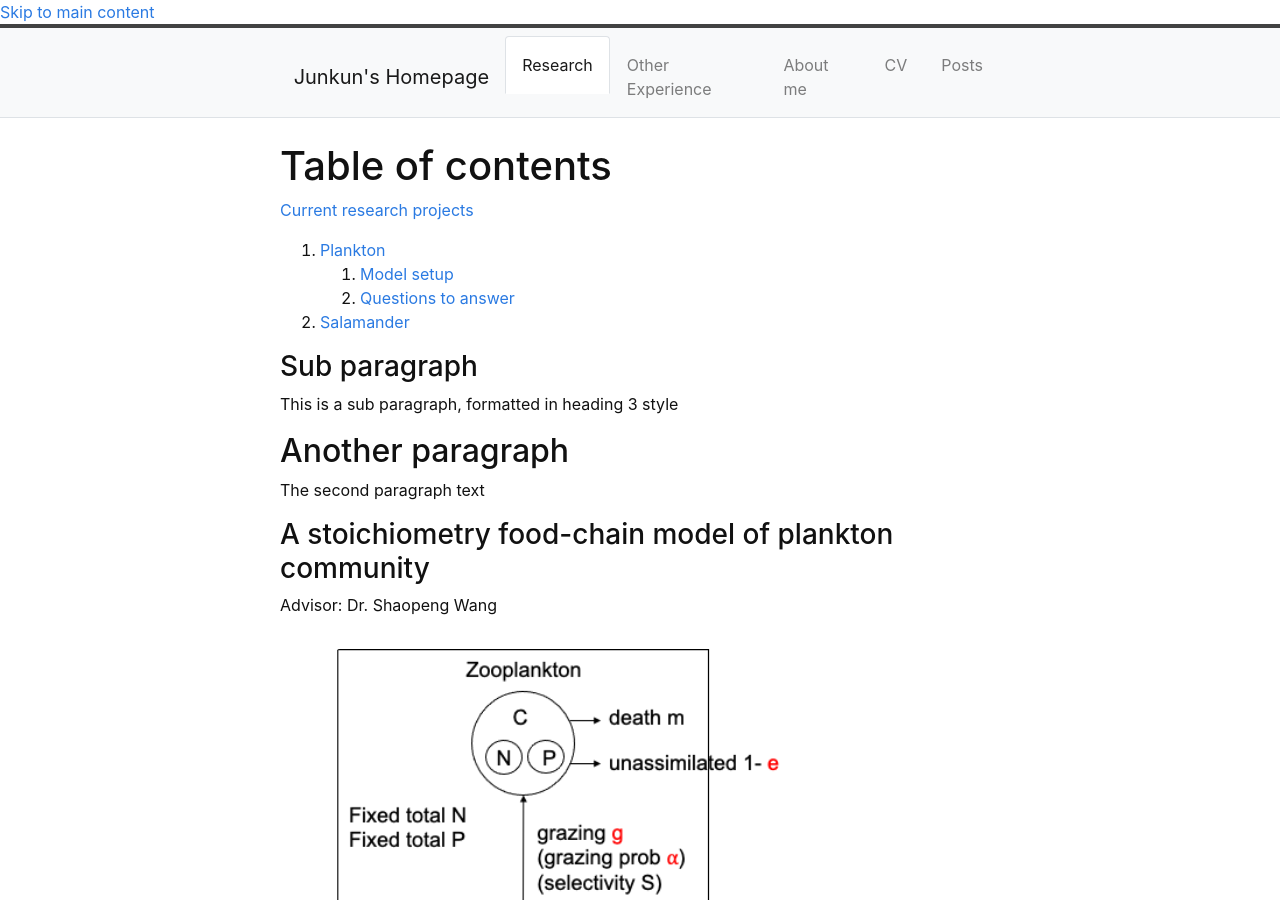
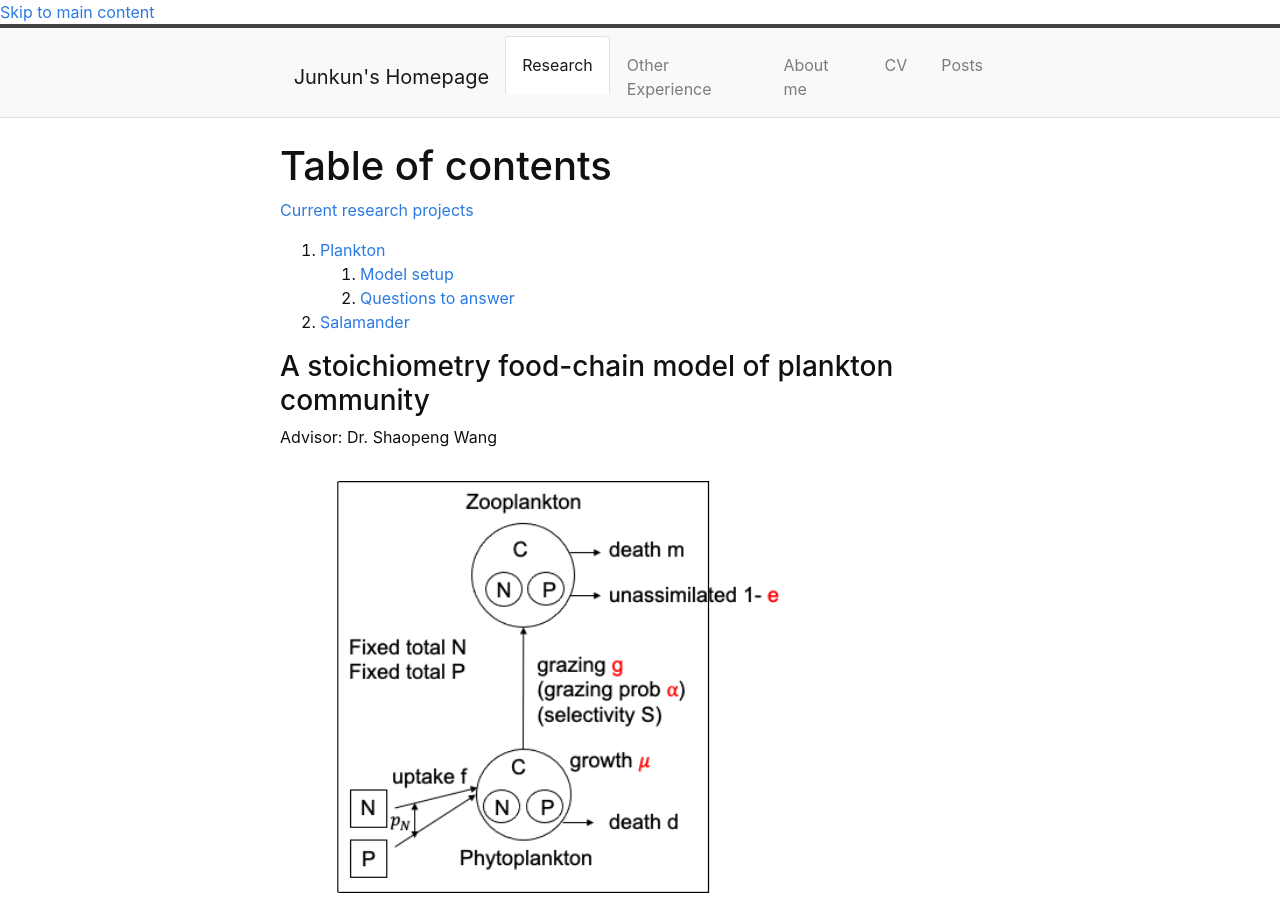
Before and after one commit to junkun-ren/PersonalWebsite, a Jekyll site: the page built from content/0-research.md, in a window 1280 px wide and 900 px high. Built offline with Jekyll 4.4.1, drawn with Linux system fonts in a browser that asks for light colours.

Commit message:
Update 0-research.md

```diff
--- a/content/0-research.md
+++ b/content/0-research.md
@@ -10,12 +10,6 @@ nav: true
     1. [Questions to answer](#subparagraph2)
 2. [Salamander](#paragraph2)
 
-
-### Sub paragraph <a name="subparagraph1"></a>
-This is a sub paragraph, formatted in heading 3 style
-
-## Another paragraph <a name="paragraph2"></a>
-The second paragraph text
 
 ### A stoichiometry food-chain model of plankton community <a name="paragraph1"></a>
 Advisor: Dr. Shaopeng Wang
```
